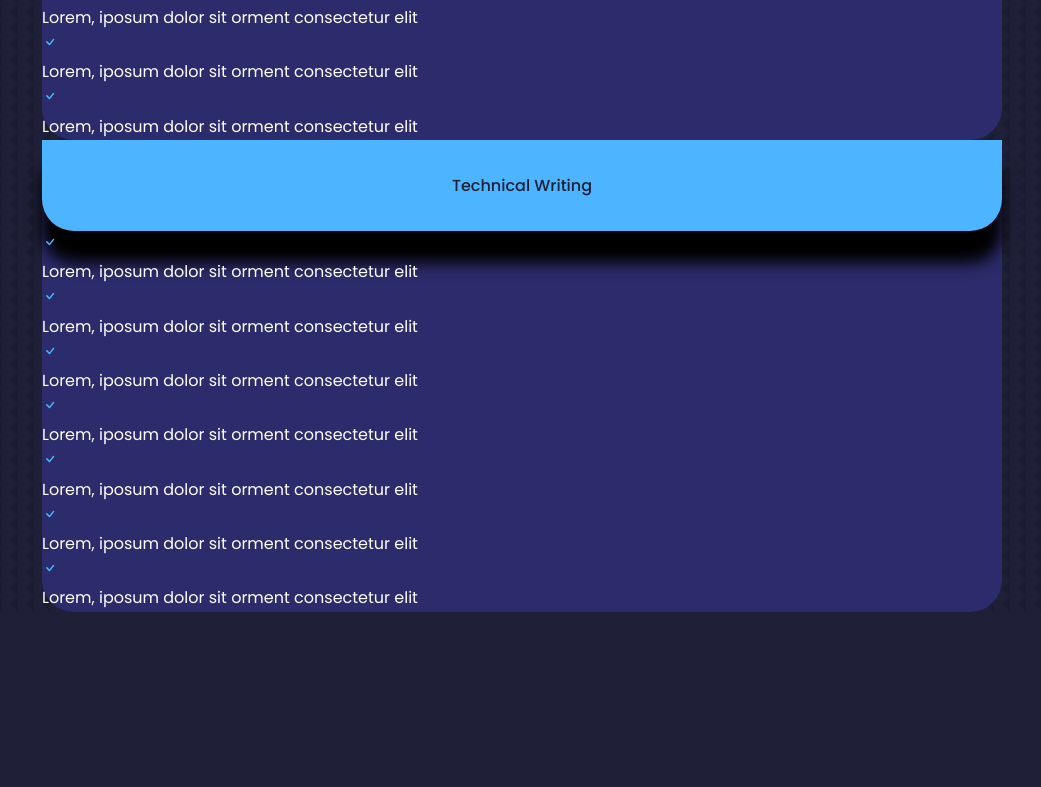
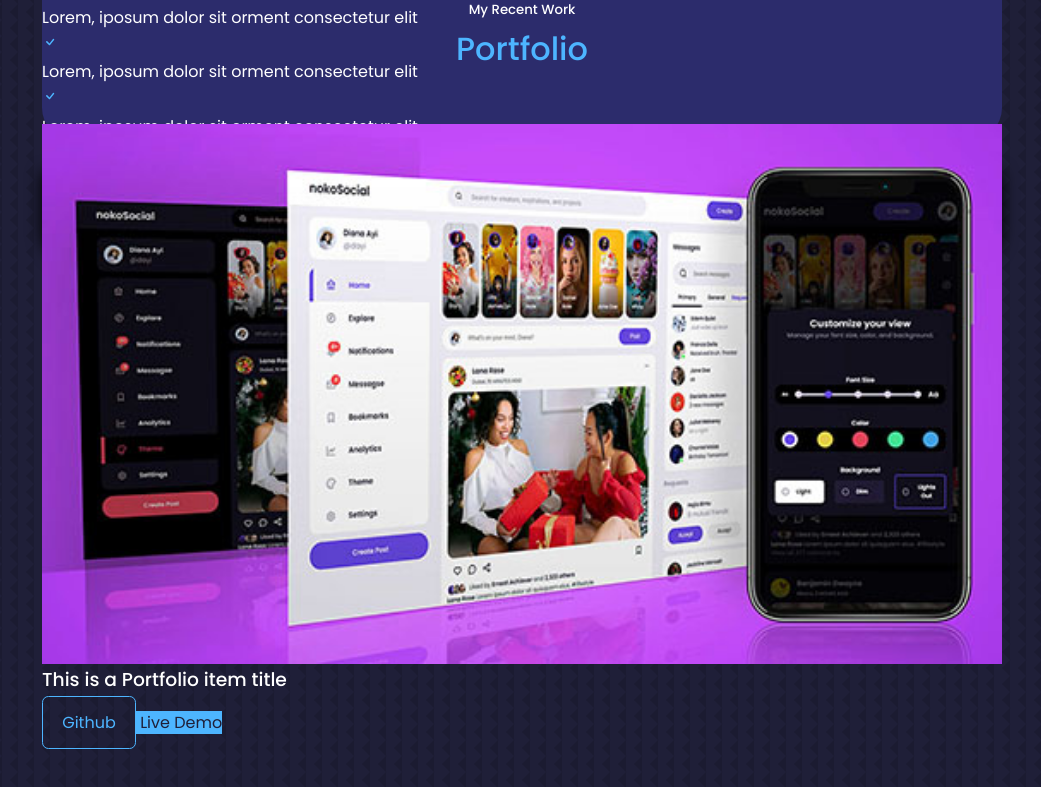
Before and after one commit to SardiusJay/King-Sardius-Portfolio-using-React, a React (Create React App) app in the folder react-portfolio/: page / in a window 1280 px wide. Shown: the part 3740-4527 px from the top of the page, without its empty margins (118-1159 px from the left). Before the commit the page ends 4352 px from the top, so only its background shows below. Built offline with nearby package versions, Linux system fonts and the light colour scheme.

Commit message:
updating file

```diff
--- a/react-portfolio/src/App.jsx
+++ b/react-portfolio/src/App.jsx
@@ -5,8 +5,8 @@ import Nav from './components/nav/Nav.jsx'
 import Contact from './components/Contact/Contact.jsx'
 import Footer from './components/footer/Footer.jsx'
 import Service from './components/Service/service.jsx'
+import Portfolio from './components/Portfolio/portfolio'
 {/**import Experience from './components/Experience/experience.jsx'
-import Portfolio from './components/Portfolio/portfolio'
 import Testimonals from './components/Testimonals/testimonals'**/}
 
 
@@ -19,8 +19,8 @@ const App = () => {
 		<Contact />
 		<Footer />
 		<Service />
+		<Portfolio />
 	{/**<Experience />
-		<Portfolio />
 		<Testimonal />**/}
 		</>
 
--- a/react-portfolio/src/components/Portfolio/portfolio.css
+++ b/react-portfolio/src/components/Portfolio/portfolio.css
@@ -0,0 +1,31 @@
+.portfolio__container {
+	display: grid;
+	grid-template-columns: repeat(3fr 1fr);
+	gap: 2.5rem;
+}
+
+.portfolio__items {
+	border-radius: 2rem;
+	background: var(--color-bg-variant);
+	padding: 1.3rem;
+	border: 1px solid transparent;
+	transition: var(--transition);
+}
+
+.portfolio__items:hover {
+	border-color:var(--color-primary-variant);
+	background: transparent;
+}
+
+.portfolio__items-image {
+	border-radius: 1.5rem;
+	overflow: hidden;
+}
+
+.portfolio__items h3 {
+	margin: 1.2rem 0 2rem;
+}
+
+.portfolio__items-cta {
+
+}
--- a/react-portfolio/src/components/Portfolio/portfolio.jsx
+++ b/react-portfolio/src/components/Portfolio/portfolio.jsx
@@ -1,5 +1,11 @@
 import React from 'react'
 import './portfolio.css'
+import IMG1 from '../../Assest/images/course1.jpg'
+import IMG2 from '../../Assest/images/course2.jpg'
+import IMG3 from '../../Assest/images/course3.jpg'
+import IMG4 from '../../Assest/images/course4.jpg'
+import IMG5 from '../../Assest/images/course5.jpg'
+import IMG6 from '../../Assest/images/course6.jpg'
 
 const Portfolio = () => {
     return(
@@ -8,8 +14,79 @@ const Portfolio = () => {
         <h2>Portfolio</h2>
 
 
-       <div className="contaner portfolio__container">
-       <article className='portfolio__item'></article>
+       <div className="container portfolio__container">
+       <article className='portfolio__item'>
+           <div className="portfolio__item-image">
+               <img src={IMG1} alt="" />
+           </div>
+           <h3>This is a Portfolio item title </h3>
+           <div className="portfolio__item-cta">
+           <a href="https://github.com" className='btn' targent='_blank'>Github</a>
+           <a href="https://dribble.com/SardiusJay" className='btn-primary' targent='_blank'> Live Demo </a>
+           </div>
+
+       </article>
+
+       <article className='portfolio__item'>
+           <div className="portfolio__item-image">
+               <img src={IMG2} alt="" />
+           </div>
+           <h3>This is a Portfolio item title </h3>
+           <div className="portfolio__item-cta">
+           <a href="https://github.com" className='btn' targent='_blank'>Github</a>
+           <a href="https://dribble.com/SardiusJay" className='btn-primary' targent='_blank'> Live Demo </a>
+           </div>
+
+       </article>
+
+       <article className='portfolio__item'>
+           <div className="portfolio__item-image">
+               <img src={IMG3} alt="" />
+           </div>
+           <h3>This is a Portfolio item title </h3>
+           <div className="portfolio__item-cta">
+           <a href="https://github.com" className='btn' targent='_blank'>Github</a>
+           <a href="https://dribble.com/SardiusJay" className='btn-primary' targent='_blank'> Live Demo </a>
+           </div>
+
+       </article>
+
+       <article className='portfolio__item'>
+           <div className="portfolio__item-image">
+               <img src={IMG4} alt="" />
+           </div>
+           <h3>This is a Portfolio item title </h3>
+           <div className="portfolio__item-cta">
+           <a href="https://github.com" className='btn' targent='_blank'>Github</a>
+           <a href="https://dribble.com/SardiusJay" className='btn-primary' targent='_blank'> Live Demo </a>
+           </div>
+
+       </article>
+
+      <article className='portfolio__item'>
+           <div className="portfolio__item-image">
+               <img src={IMG5} alt="" />
+           </div>
+           <h3>This is a Portfolio item title </h3>
+           <div className="portfolio__item-cta">
+           <a href="https://github.com" className='btn' targent='_blank'>Github</a>
+           <a href="https://dribble.com/SardiusJay" className='btn-primary' targent='_blank'> Live Demo </a>
+           </div>
+
+       </article>
+
+       <article className='portfolio__item'>
+           <div className="portfolio__item-image">
+               <img src={IMG6} alt="" />
+           </div>
+           <h3>This is a Portfolio item title </h3>
+           <div className="portfolio__item-cta">
+           <a href="https://github.com" className='btn' targent='_blank'>Github</a>
+           <a href="https://dribble.com/SardiusJay" className='btn-primary' targent='_blank'> Live Demo </a>
+           </div>
+
+       </article>
+
 
        </div>
         </section>
```
